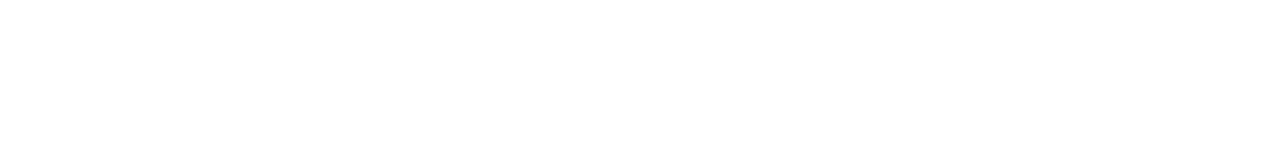
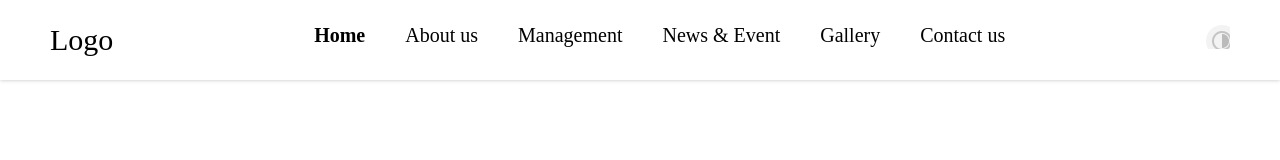
Before and after one commit to sswiatoslaw/advanced-git, a plain HTML site: page index.html in a window 1280 px wide. Drawn offline with Linux system fonts and the light colour scheme.

Commit message:
added header blok

```diff
--- a/index.html
+++ b/index.html
@@ -8,6 +8,19 @@
     <title>Document</title>
 </head>
 <body>
+    <div class="header">
+        <h1 class="header-logo">Logo</h1>
+        <div class="header-menu">
+            <a class="header-link active" href="#">Home</a>
+            <a class="header-link" href="#">About us</a>
+            <a class="header-link" href="#">Management</a>
+            <a class="header-link" href="#">News & Event</a>
+            <a class="header-link" href="#">Gallery</a>
+            <a class="header-link" href="#">Contact us</a>
+        </div>
+        <div class="header-action">
 
+        </div>
+    </div>
 </body>
 </html>
--- a/style.css
+++ b/style.css
@@ -1,3 +1,36 @@
-body {
-    margin: 0;
+.header {
+    display: flex;
+    padding: 25px 50px;
+    justify-content: space-between;
+    box-shadow: 0px 0px 4px 0px rgba(0, 0, 0, 0.25);
 }
+.header-logo {
+    font-size: 30px;
+    font-weight: 500;
+}
+.header-action {
+    transition: background-image 0.5s;
+    width: 24px;
+    height: 24px;
+    background-image:url(./images/Change-them.png) ;
+}
+.header-action:hover {
+    background-image: url(./images/Change-them-hover.png);
+}
+.header-link {
+    transition: color 0.5s;
+    text-decoration: none;
+    color: #000;
+    font-size: 20px;
+    font-weight: 400;
+}
+.header-link.active {
+    font-weight: 600;
+}
+.header-link:hover {
+    color: #80C4D3;
+}
+.header-menu {
+    display: flex;
+    gap: 40px;
+}
```
Also changed, not shown: images/Change-them-hover.png (added), images/Change-them.png (added).
